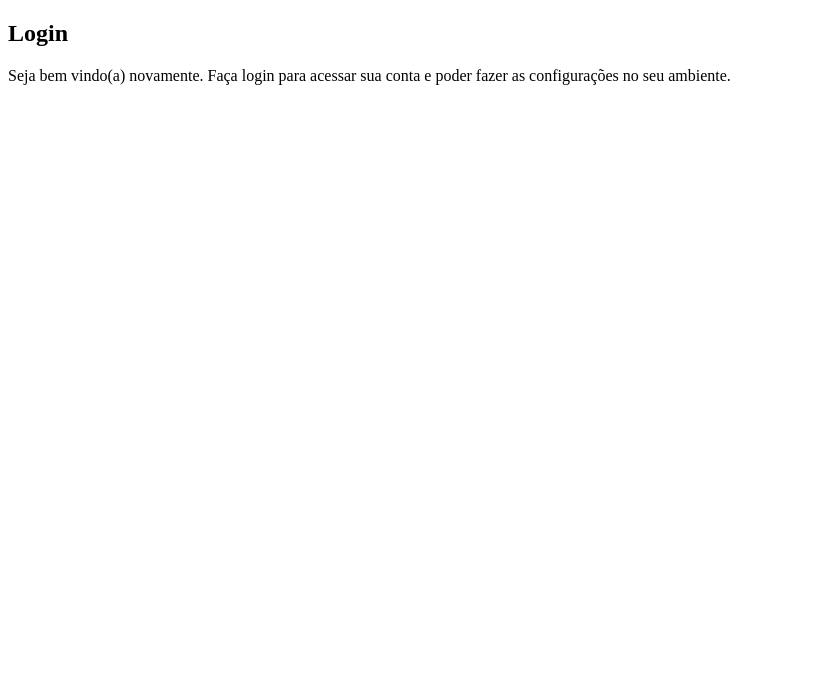
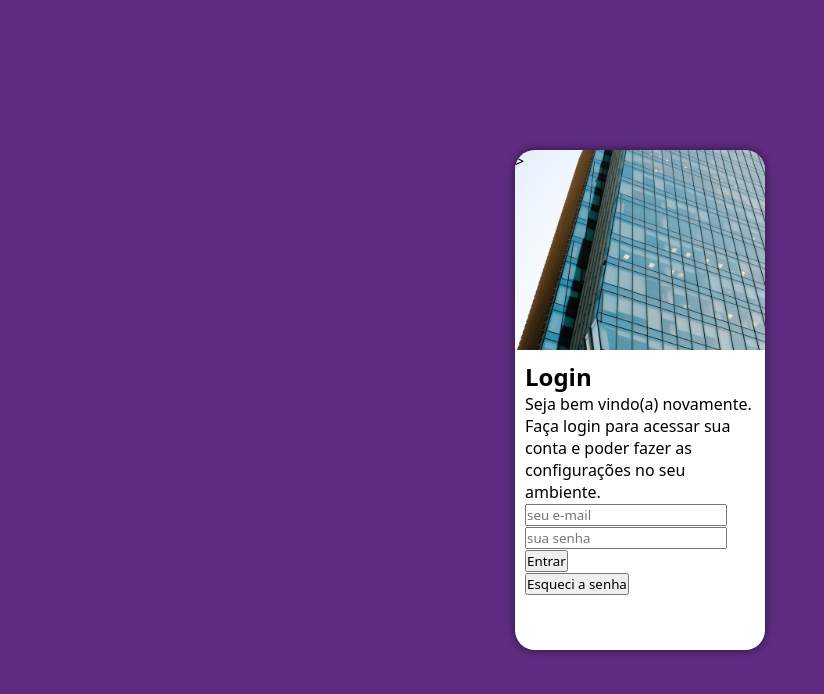
Before and after one commit to Andieferson/projeto-login, a plain HTML site: page index.html in a window 1280 px wide. Shown: the whole page, without its empty margins (0-824 px from the left). Drawn offline with Linux system fonts and the light colour scheme.

Commit message:
projeto-login começo

```diff
--- /dev/null
+++ b/estilos/media-query.css
@@ -0,0 +1,11 @@
+@charset "UTF-8";
+
+@media screen and (min-width: 768px) and (max-width:992px) {
+    body {
+        background-image: linear-gradient(to top, #5f2c82, #49a09d );
+    }
+
+    section#login {
+        width: 80vw;
+    }
+}
--- a/estilos/style.css
+++ b/estilos/style.css
@@ -5,3 +5,49 @@ Paleta de cores
 Verde:  #49a09d
 Lilás: #5f2c82
 */
+
+* {
+    font-family: system-ui, -apple-system, BlinkMacSystemFont, 'Segoe UI', Roboto, Oxygen, Ubuntu, Cantarell, 'Open Sans', 'Helvetica Neue', sans-serif;
+    padding: 0px;
+    margin: 0px;
+    box-sizing: border-box;
+}
+
+body, html {
+    background-color: #5f2c82;
+    height: 100vh;
+    width: 100vw;
+}
+
+main {
+    position: relative;
+    height: 100vh;
+    width: 100vw;
+}
+
+section#login {
+    position: absolute;
+    top: 50%;
+    left: 50%;
+    transform: translate(-50%, -50%);
+    overflow: hidden;
+
+    background-color: white;
+    width: 250px;
+    height: 500px;
+    border-radius: 20px;
+    box-shadow: 0px 0px 10px rgba(0, 0, 0, 0.568);
+}
+
+section#login > div#imagem {
+    display: block;
+    background: #5f2c82 url(../imagens/pexels.jpg);
+    background-size: cover;
+    background-position:left bottom;
+    height: 200px;
+}
+
+section#login > div#formulario {
+    display: block;
+    padding: 10px;
+}
--- a/index.html
+++ b/index.html
@@ -6,16 +6,25 @@
     <meta name="viewport" content="width=device-width, initial-scale=1.0">
     <title>Login</title>
     <link rel="stylesheet" href="estilos/style.css">
+    <link rel="stylesheet" href="estilos/media-query.css">
 </head>
 <body>
     <main>
         <section id="login">
-            <div id="imagem"></div>
+            <div id="imagem">
+                <!--Imagem no CSS-->>
+            </div>
             <div id="formulario">
                 <h1>Login</h1>
                 <p>Seja bem vindo(a) novamente. Faça login para acessar sua conta e poder fazer as configurações no seu ambiente.</p>
                 <form action="login.php" method="post">
+                    <input type="email" name="email" id="imail" placeholder="seu e-mail">
 
+                    <p><input type="password" name="senha" id="isenha" placeholder="sua senha" ></p>
+
+                    <p><input type="button" value="Entrar"></p>
+
+                    <p><input type="button" value="Esqueci a senha"></p>
                 </form>
             </div>
         </section>
```
